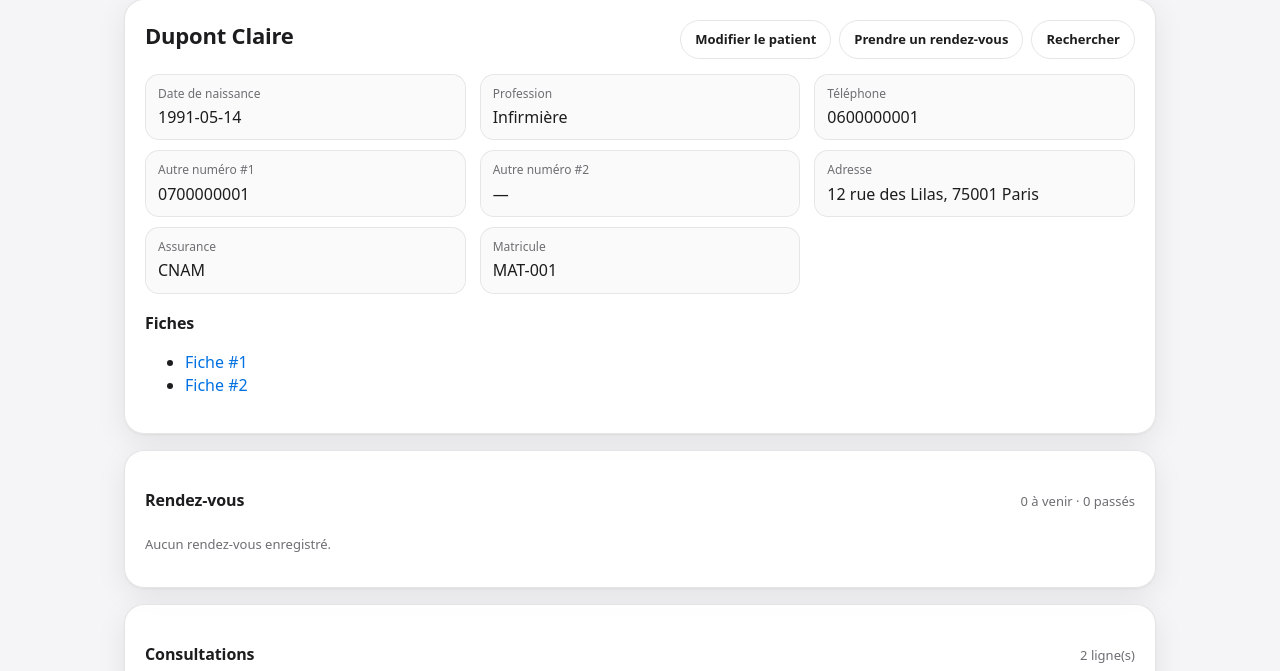
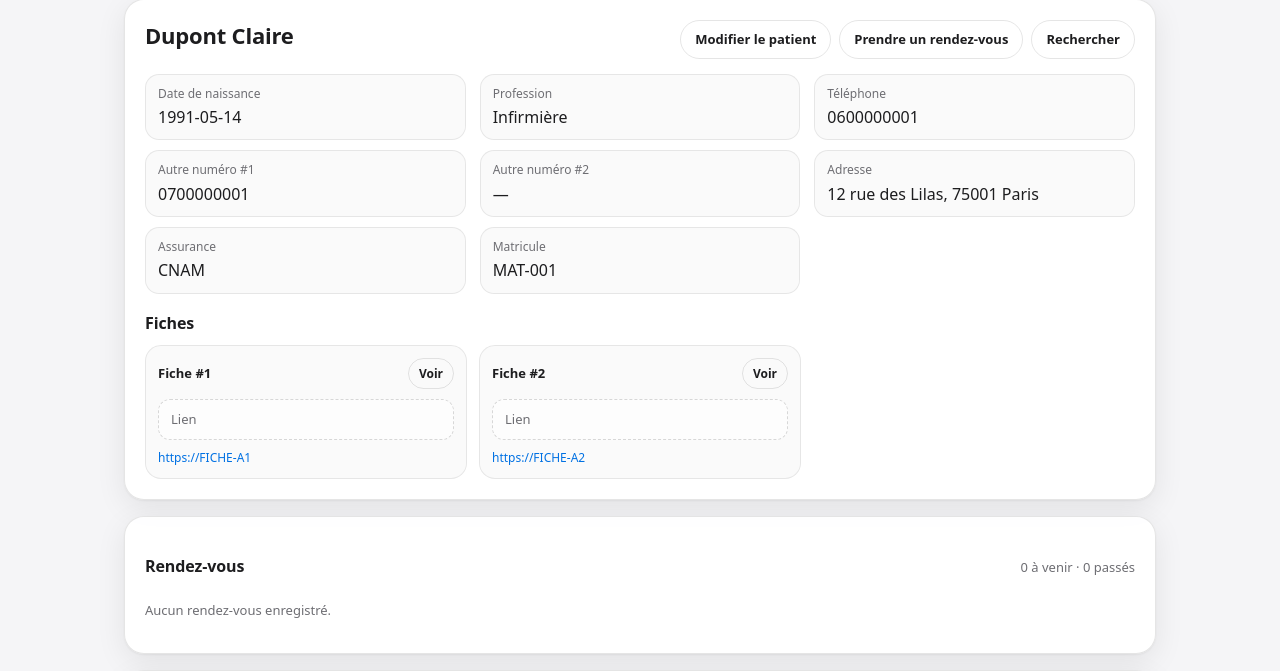
Before and after one commit to Chrzzz1/site_db_flask, a Flask app: page /patients/1 in a window 1280 px wide. Shown: the part 162-833 px from the top of the page. Run offline with Flask 3, Linux system fonts and the light colour scheme; the visitor is signed in with stand-in values (Sample User, id 1); some libraries are stand-ins or nearby versions.

Commit message:
Améliore affichage fiches patient (aperçu + lien)
Made-with: Cursor

```diff
--- a/static/styles.css
+++ b/static/styles.css
@@ -211,6 +211,56 @@ a:hover { text-decoration: underline; }
 .fiche-input-wrap .input { flex: 1; min-width: 140px; }
 .fiche-upload-input { display: none; }
 .fiche-upload-btn { flex-shrink: 0; white-space: nowrap; }
+
+/* Affichage fiches (visualisation) */
+.fiches-grid{
+  display: grid;
+  grid-template-columns: repeat(auto-fill, minmax(240px, 1fr));
+  gap: 12px;
+  margin-top: 10px;
+}
+.fiche-card{
+  border: 1px solid rgba(0,0,0,0.08);
+  background: rgba(0,0,0,0.02);
+  border-radius: 16px;
+  padding: 12px;
+  display: grid;
+  gap: 10px;
+}
+.fiche-card__header{
+  display:flex;
+  align-items:center;
+  justify-content:space-between;
+  gap: 10px;
+}
+.fiche-card__title{
+  font-size: 13px;
+  font-weight: 650;
+}
+.fiche-card__preview{
+  display:block;
+  border-radius: 12px;
+  overflow:hidden;
+  border: 1px solid rgba(0,0,0,0.08);
+  background: rgba(255,255,255,0.8);
+}
+.fiche-card__preview img{
+  display:block;
+  width:100%;
+  height:180px;
+  object-fit:cover;
+}
+.fiche-card__meta{
+  padding: 10px 12px;
+  border-radius: 12px;
+  border: 1px dashed rgba(0,0,0,0.15);
+  background: rgba(255,255,255,0.5);
+}
+.fiche-card__url{
+  font-size: 12px;
+  word-break: break-all;
+  line-height: 1.35;
+}
 
 /* Calendrier type Google Agenda */
 .calendar-nav {
--- a/templates/patient.html
+++ b/templates/patient.html
@@ -61,13 +61,35 @@
 
       {% if fiches %}
         <h2>Fiches</h2>
-        <ul class="fiches-list">
+        <div class="fiches-grid">
           {% for num, url in fiches %}
-            <li>
-              <a href="{{ url }}" target="_blank" rel="noopener noreferrer" class="fiche-link">Fiche #{{ num }}</a>
-            </li>
+            {% set u = (url or '') | lower %}
+            {% set is_image = u.endswith('.jpg') or u.endswith('.jpeg') or u.endswith('.png') or u.endswith('.webp') or ('/image/upload/' in u) %}
+            {% set is_pdf = u.endswith('.pdf') or ('/raw/upload/' in u and '.pdf' in u) %}
+            <div class="fiche-card">
+              <div class="fiche-card__header">
+                <div class="fiche-card__title">Fiche #{{ num }}</div>
+                <a class="btn btn--small btn--ghost" href="{{ url }}" target="_blank" rel="noopener noreferrer">Voir</a>
+              </div>
+              {% if is_image %}
+                <a href="{{ url }}" target="_blank" rel="noopener noreferrer" class="fiche-card__preview">
+                  <img src="{{ url }}" alt="Fiche #{{ num }}" loading="lazy" />
+                </a>
+              {% else %}
+                <div class="fiche-card__meta muted">
+                  {% if is_pdf %}
+                    PDF
+                  {% else %}
+                    Lien
+                  {% endif %}
+                </div>
+              {% endif %}
+              <div class="fiche-card__url">
+                <a href="{{ url }}" target="_blank" rel="noopener noreferrer">{{ url }}</a>
+              </div>
+            </div>
           {% endfor %}
-        </ul>
+        </div>
       {% else %}
         <p class="muted">Aucune fiche renseignée.</p>
       {% endif %}
```
